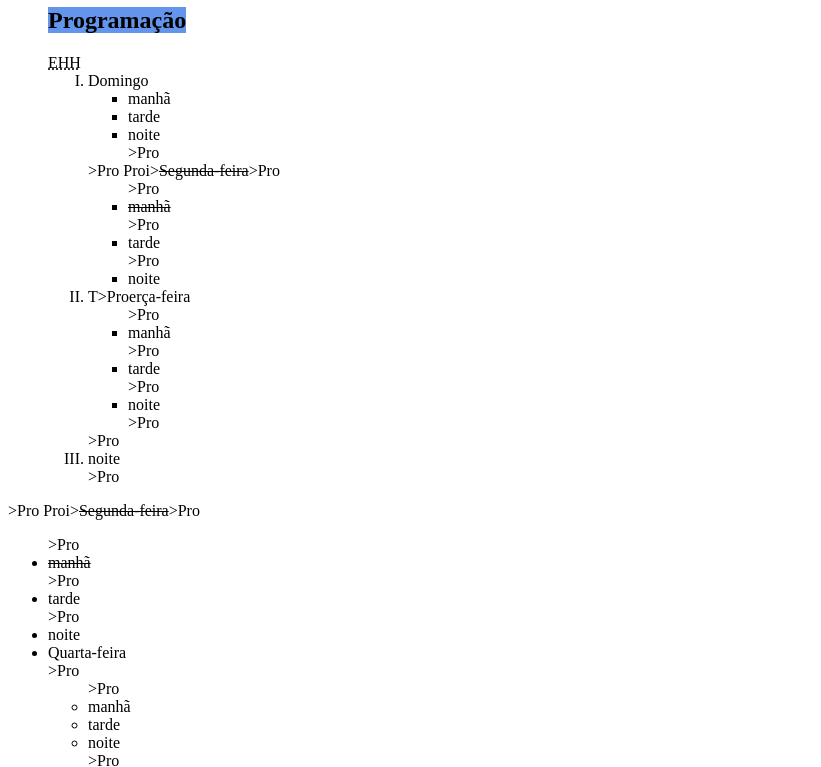
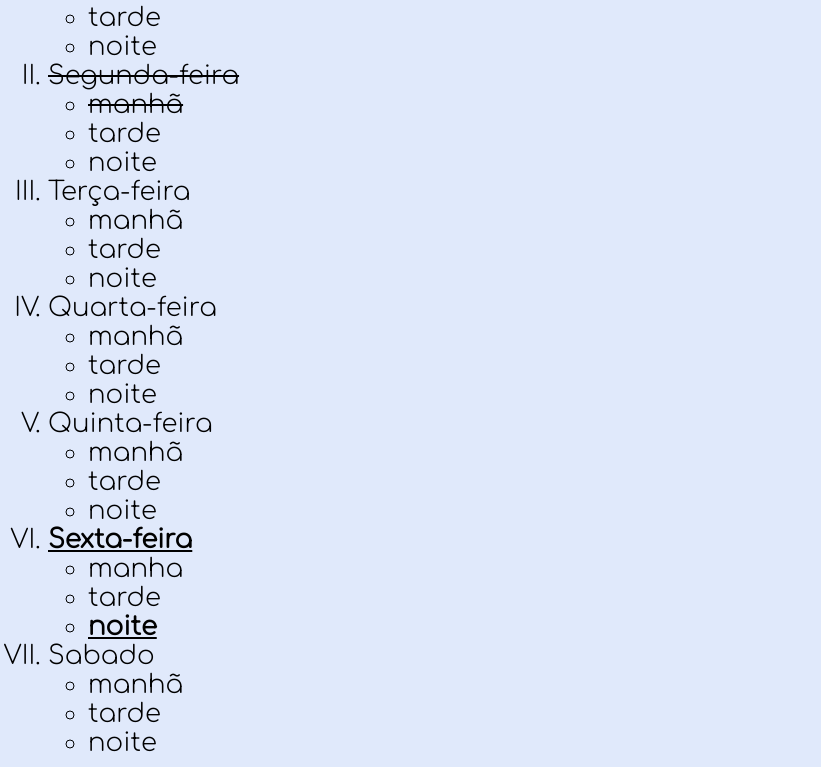
Before and after one commit to EduardoHeesch/Programacao, a plain HTML site: page index.html in a window 1280 px wide. Shown: the part 241-1008 px from the top of the page, without its empty margins (0-821 px from the left). Drawn offline with Linux system fonts and the light colour scheme.

Commit message:
Update index.html

```diff
--- a/index.html
+++ b/index.html
@@ -4,19 +4,28 @@
     <llink rel="shortcut icon" href="Favicon.ico" type="image/x-icon">
     <meta charset="UTF-8">
     <meta name ="viewport" content="width=device-width, initial-scale=1.0"><link rel="preconnect" href="https://fonts.googleapis.com">
-                  <li>noite</li>>Pro
-             </ul>>Pro
-         <l>Proi><s>Segunda-feira</s></li>>Pro
-              <ul>
-           >Pro       <li><s>manhã</s></li>
-              >Pro    <li>tarde</li>
-              >Pro    <li>noite</li>
      <link rel="preconnect" href="https://fonts.gstatic.com" crossorigin>
      <link href="https://fonts.googleapis.com/css2?family=Comfortaa:wght@300&display=swap" rel="stylesheet">
-  <title> gabrieel dos santos buba </title>
-    </head>
+     <style>
+        body{
+                   background-color:#6495ED33;
+                   font-family: "Comfortaa", serif;
+            }
+          h1{
+                   font-size:20px;
+                   text-align: left;
+            }
+          h2{
+                   font-size:36px;
+                   text-align: center;
+             }
+          p1{
+                   font-size:26px;
+                   text-align: left;
+             }
+     </style>
+  <title> Eduardo Heesch Hadlich </title>
   <body>
-
       <h1><strong>28/06</strong></h1>
       <h2><span style="background-color:#6495ED">Programação</span></h2>
       <p1><abbr title= "Eduardo Heesch Hadlich">EHH</abbr>
@@ -25,33 +34,26 @@
              <ul>
                   <li>manhã</li>
                   <li>tarde</li>
-                  <li>noite</li>>Pro
-             </ul>>Pro
-         <l>Proi><s>Segunda-feira</s></li>>Pro
+                  <li>noite</li>
+             </ul>
+         <li><s>Segunda-feira</s></li>
               <ul>
-           >Pro       <li><s>manhã</s></li>
-              >Pro    <li>tarde</li>
-              >Pro    <li>noite</li>
+                  <li><s>manhã</s></li>
+                  <li>tarde</li>
+                  <li>noite</li>
              </ul>
-         <li>T>Proerça-feira</li>
-             <ul>>Pro
-                  <li>manhã</li>>Pro
-                  <li>tarde</li>>Pro
-                  <li>noite</li>
-          >Pro   </ul>>Pro
-                  <li>noite</li>>Pro
-             </ul>>Pro
-         <l>Proi><s>Segunda-feira</s></li>>Pro
-              <ul>
-           >Pro       <li><s>manhã</s></li>
-              >Pro    <li>tarde</li>
-              >Pro    <li>noite</li>
-         <li>Quarta-feira</li>
-             >Pro<ul>>Pro
+         <li>Terça-feira</li>
+             <ul>
                   <li>manhã</li>
                   <li>tarde</li>
                   <li>noite</li>
->Pro             </ul>
+             </ul>
+         <li>Quarta-feira</li>
+             <ul>
+                  <li>manhã</li>
+                  <li>tarde</li>
+                  <li>noite</li>
+             </ul>
          <li>Quinta-feira</li>
              <ul>
                   <li>manhã</li>
```
